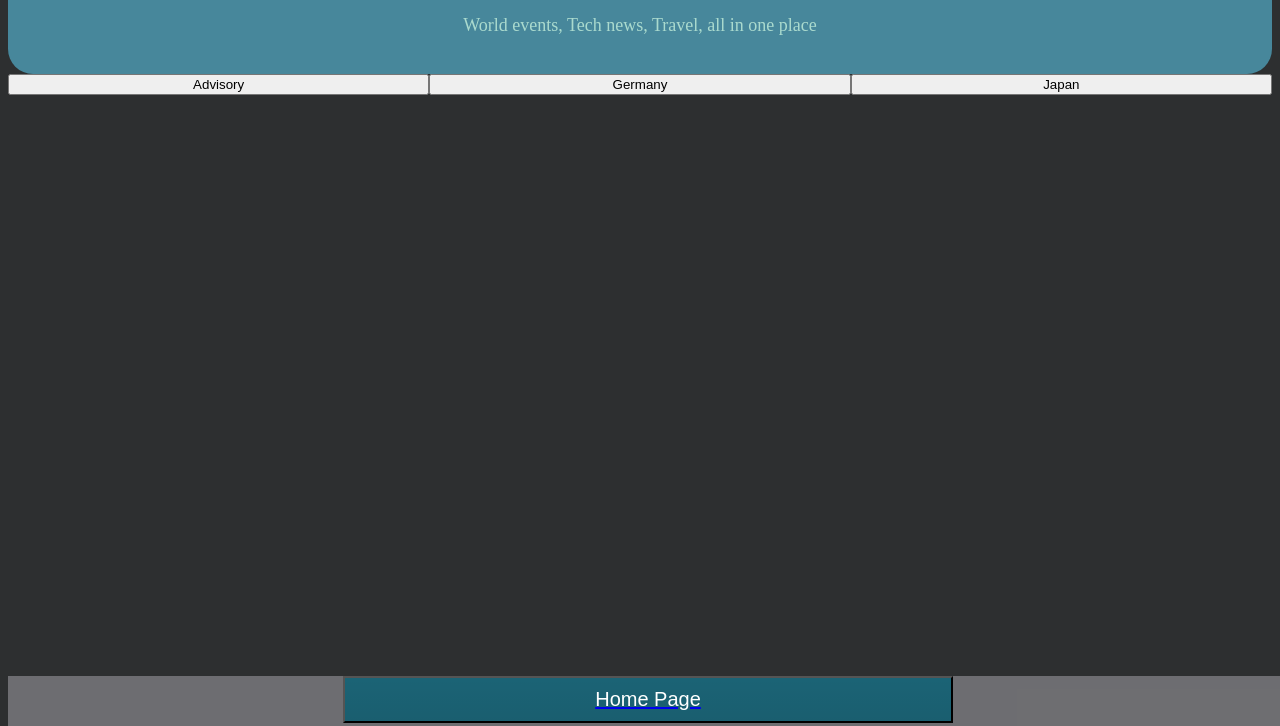
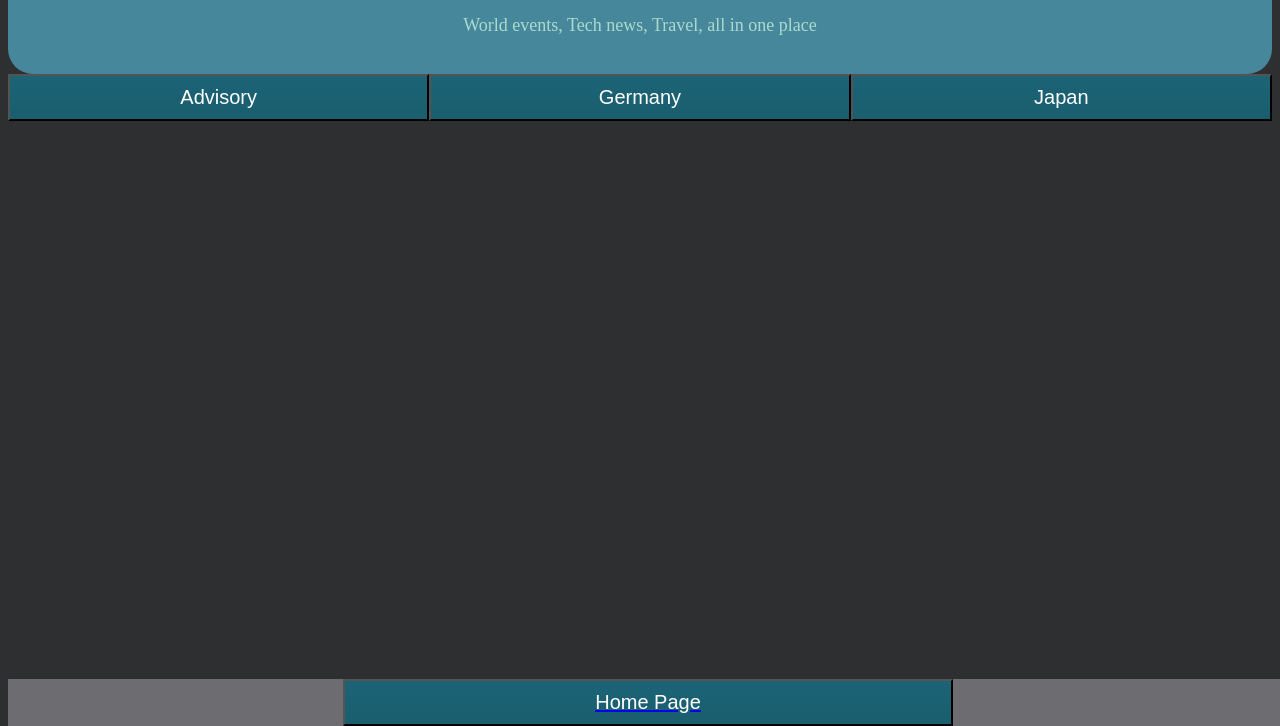
Before and after one commit to jelani-j/minimal_informer, a website with bundled scripts: page website_layout/travel-news.html in a window 1280 px wide. Shown: the part 74-800 px from the top of the page. Built offline with nearby package versions, Linux system fonts and the light colour scheme; files whose address does not match are found by name.

Commit message:
update to style css

```diff
--- a/website_layout/style.css
+++ b/website_layout/style.css
@@ -1,5 +1,10 @@
 body {
   background-color: rgb(45, 47, 48);
+  display: flex;
+  flex-direction: column;
+  min-height: 400px;
+  margin-bottom: 100px;
+  clear: both;
 }
 .header {
   border-radius: 25px;
@@ -27,7 +32,7 @@ body {
   display: grid;
   grid-template-columns: repeat(3, 30fr);
 }
-  .Environment, .Global, .Local, .back-button, .Cloud, .Coding, .Hardware{
+.Environment, .Global, .Local, .back-button, .Cloud, .Coding, .Hardware, .Advisory, .Vacation, .Transportation{
   display: inline-flexbox;
   color: #fff;
   padding: 10px 20px;
@@ -57,9 +62,12 @@ body {
 }
 footer{
   background-color: rgba(123, 122, 126, 0.836);
+
+  /* position: absolute; */
+  bottom: 0;
   display: block;
-    position: absolute;
-    bottom: 0;
   width: 100%;
-    height: 50px;
+  position:fixed;
+  margin-top: auto;
+  margin-bottom: auto;
 }
```
Lines whose indentation alone changed are shown as unchanged.
